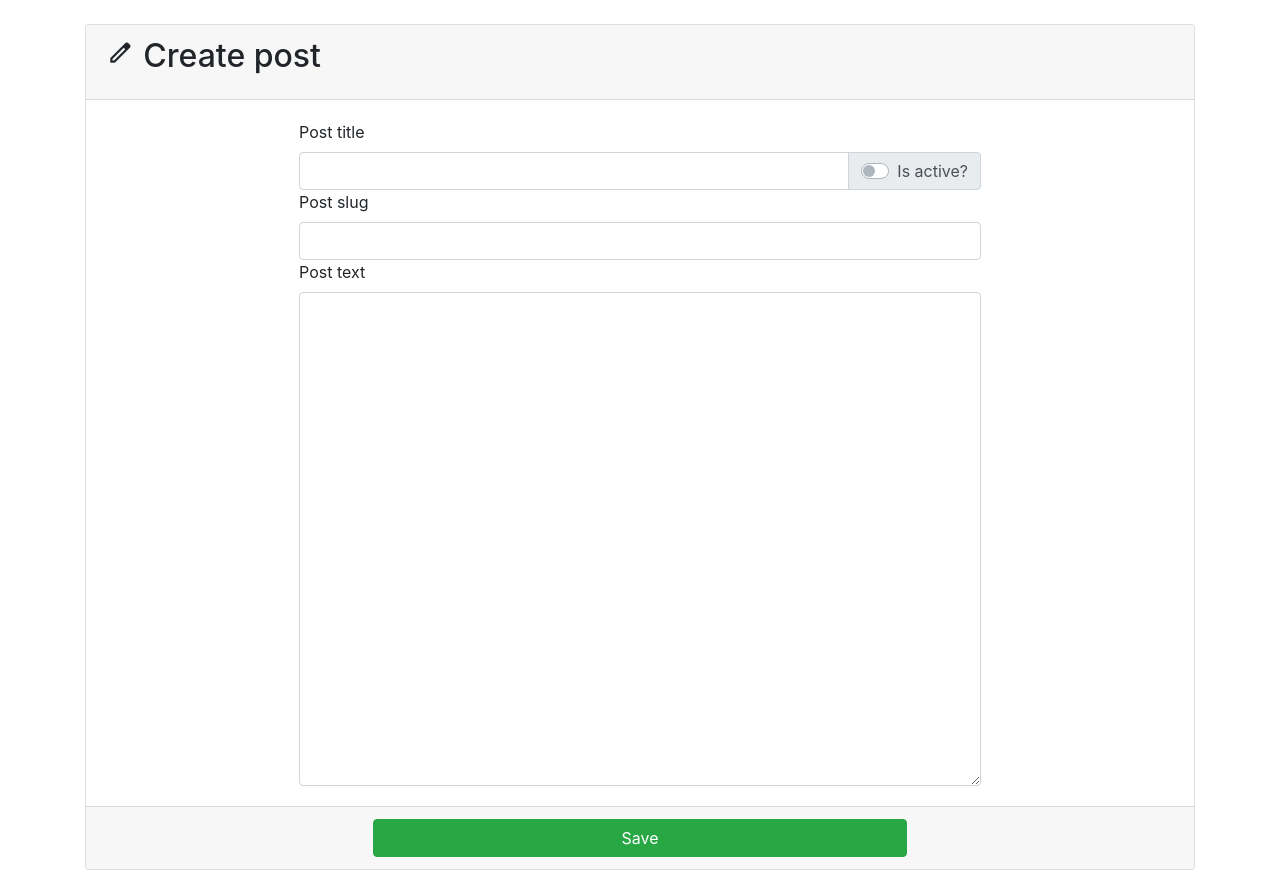
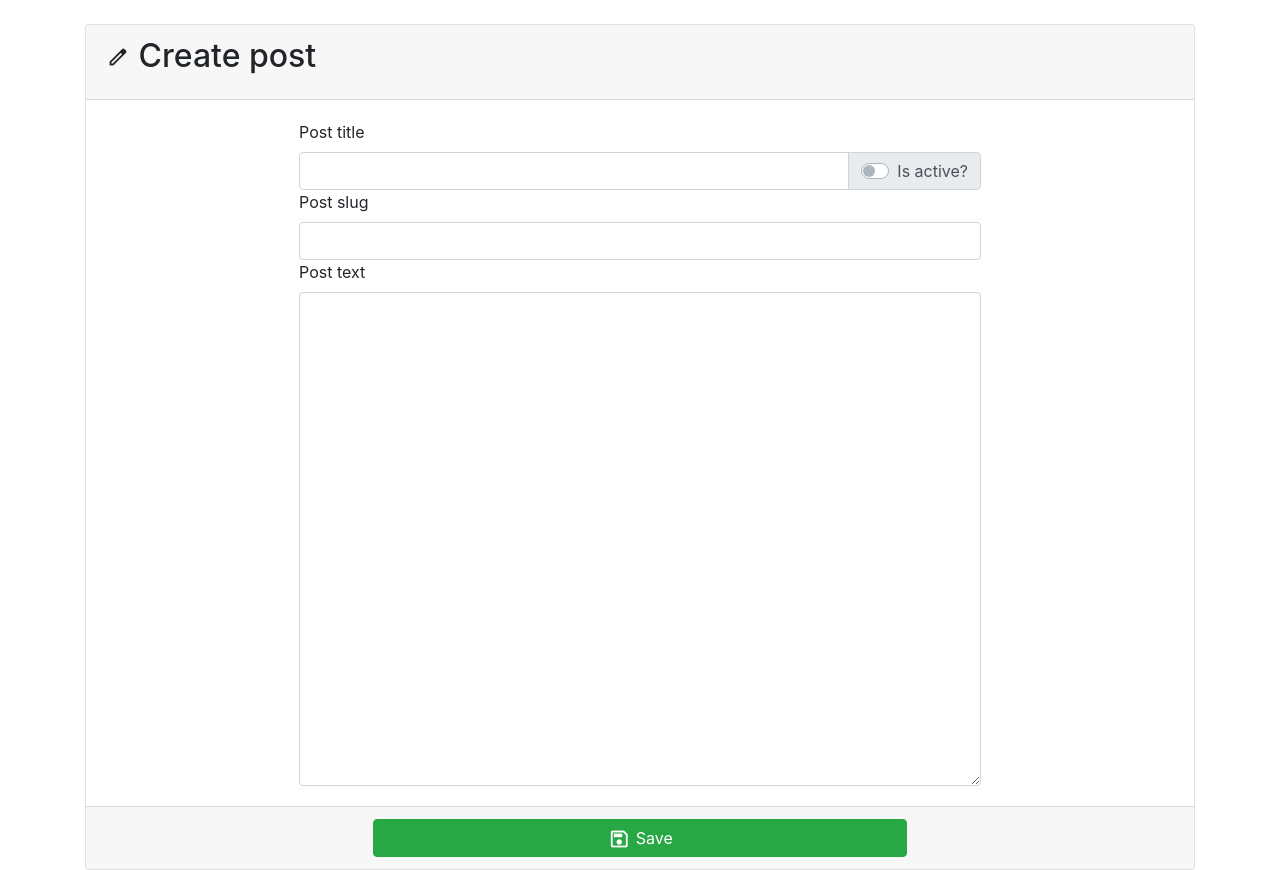
Before and after one commit to EdinUser/microblog, a PHP site: template core/Views/posts/manage_post.html.twig in a window 1280 px wide. Shown: the part 56-926 px from the top of the page. Run offline with PHP 8.4, Linux system fonts and the light colour scheme; the template is opened without the code that fills it, so the values that code supplies are empty; some libraries are stand-ins or nearby versions.

```diff
--- a/core/Views/posts/manage_post.html.twig
+++ b/core/Views/posts/manage_post.html.twig
@@ -44,7 +44,10 @@
             </div>
             <div class="card-footer">
                 <input type="hidden" name="post_id" value="{{ post_id }}"/>
-                <input type="submit" value="Save" class="btn btn-success col-6 offset-3">
+                <button type="submit" class="btn btn-success col-6 offset-3">
+                    <span class="material-symbols-outlined">save</span>
+                    Save
+                </button>
             </div>
         </form>
     </div>
--- a/public_html/css/styles.css
+++ b/public_html/css/styles.css
@@ -7,5 +7,8 @@ body {
     'wght' 400,
     'GRAD' 0,
     'opsz' 20;
-    font-size: 0.9em;
+    vertical-align: middle;
+    line-height: 0 !important;
+    position: relative;
+    top: -1px;
 }
```
Also changed, not shown: README.md, 2 other files.
